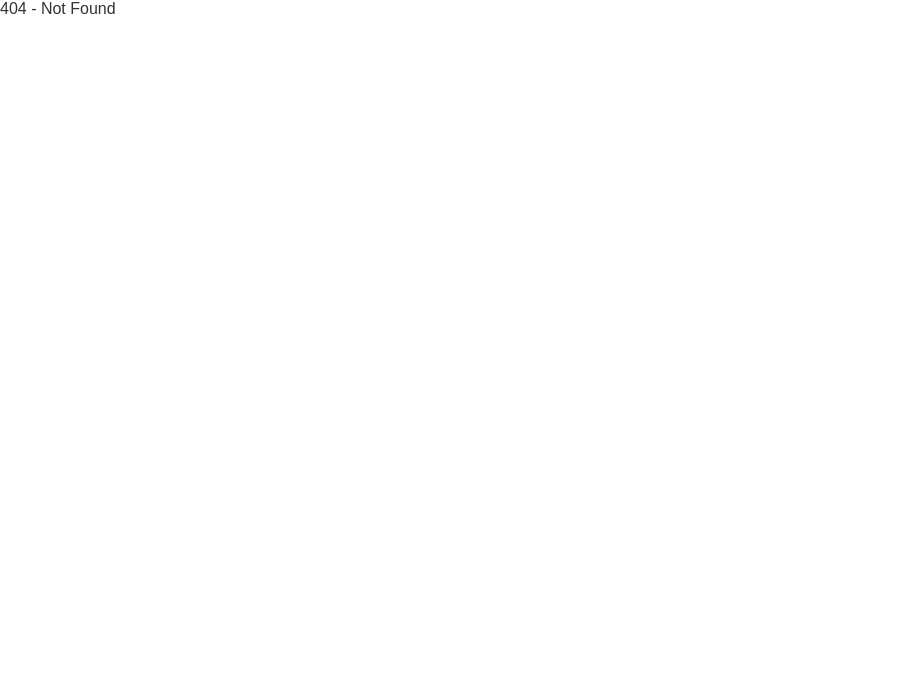
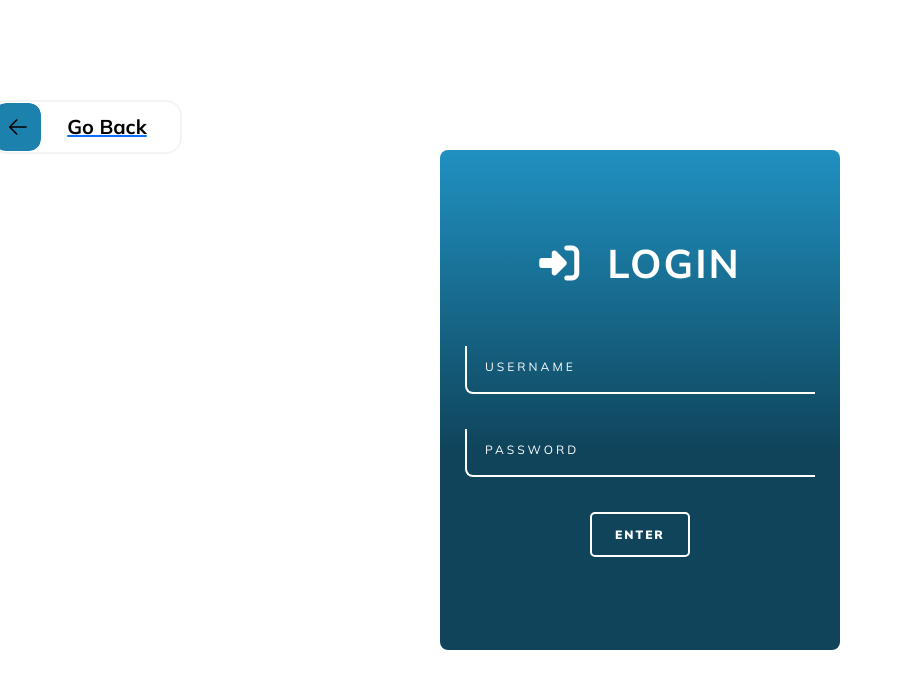
Before and after one commit to vinay-th/Akshar, a React (Vite) app in the folder frontend/: page /login in a window 1280 px wide. Before the commit this address had no page. Shown: the top 688 px of the page, without its empty margins (0-903 px from the left). Built offline with nearby package versions, Linux system fonts and the light colour scheme; a web font is replaced by a local one.

Commit message:
login-page working

```diff
--- a/frontend/index.html
+++ b/frontend/index.html
@@ -13,6 +13,10 @@
       integrity="sha384-QWTKZyjpPEjISv5WaRU9OFeRpok6YctnYmDr5pNlyT2bRjXh0JMhjY6hW+ALEwIH"
       crossorigin="anonymous"
     />
+    <script
+      src="https://kit.fontawesome.com/4845d9b911.js"
+      crossorigin="anonymous"
+    ></script>
     <title>Akshar</title>
   </head>
   <body>
--- a/frontend/package.json
+++ b/frontend/package.json
@@ -22,6 +22,7 @@
     "react": "^18.2.0",
     "react-dom": "^18.2.0",
     "react-router-dom": "^6.26.1",
+    "styled-components": "^6.1.13",
     "web-vitals": "^2.1.4"
   },
   "devDependencies": {
--- a/frontend/src/App.jsx
+++ b/frontend/src/App.jsx
@@ -6,7 +6,8 @@ import {
   useLocation,
 } from 'react-router-dom';
 import Herosection from './pages/Herosection';
-import Whiteboard from './components/Whiteboard.jsx'; // Ensure correct import
+import Whiteboard from './components/Whiteboard.jsx';
+import Login from './pages/Login.jsx';
 
 function MainApp() {
   const action = useNavigationType();
@@ -51,8 +52,7 @@ function MainApp() {
   return (
     <Routes>
       <Route path="/" element={<Herosection />} />
-      <Route path="/teachers/whiteboard" element={<Whiteboard />} />
-      <Route path="/test" element={<div>Test route works</div>} />
+      <Route path="/login" element={<Login />} />
       <Route path="/faculty/:uniqueId/whiteboard" element={<Whiteboard />} />
       <Route path="*" element={<div>404 - Not Found</div>} />
     </Routes>
--- a/frontend/src/App2.js
+++ /dev/null
@@ -1,17 +0,0 @@
-import React from 'react';
-import { Routes, Route } from 'react-router-dom';
-import Herosection from './pages/Herosection';
-import Whiteboard from './components/Whiteboard.jsx';
-
-function App2() {
-  return (
-    <div className="App">
-      <Routes>
-        <Route path="/" element={<Herosection />} />
-        <Route path="/teachers/whiteboard" element={<Whiteboard />} />
-      </Routes>
-    </div>
-  );
-}
-
-export default App2;
--- a/frontend/src/App2.jsx
+++ /dev/null
@@ -1,33 +0,0 @@
-import React from 'react';
-import { Routes, Route, Link } from 'react-router-dom';
-import Whiteboard from './components/Whiteboard';
-import Home from './components/Home';
-
-function App2() {
-  return (
-    <div>
-      <nav>
-        <ul>
-          <li>
-            <Link to="/">Home</Link>
-          </li>
-          <li>
-            <Link to="/test">Test</Link>
-          </li>
-          <li>
-            <Link to="/faculty/demo/whiteboard">Demo Whiteboard</Link>
-          </li>
-        </ul>
-      </nav>
-
-      <Routes>
-        <Route path="/" element={<Home />} />
-        <Route path="/test" element={<div>Test route works</div>} />
-        <Route path="/faculty/:uniqueId/whiteboard" element={<Whiteboard />} />
-        <Route path="*" element={<div>404 - Not Found</div>} />
-      </Routes>
-    </div>
-  );
-}
-
-export default App2;
--- /dev/null
+++ b/frontend/src/components/Divcard.jsx
@@ -0,0 +1,52 @@
+import PropTypes from 'prop-types';
+
+const Divcard = ({ className = '' }) => {
+  return (
+    <div
+      className={`self-stretch shadow-[32px_32px_64px_#c8c8c8,_-32px_-32px_64px_#fefefe] rounded-2xl [background:linear-gradient(180deg,_#2091c1,_#0f445b_67.5%)] flex flex-col items-start justify-start pt-[78px] px-[50px] pb-[100px] box-border gap-[69.3px] max-w-full text-left text-5xl text-black font-title mq700:gap-[35px] mq700:pt-[51px] mq700:px-[25px] mq700:pb-[65px] mq700:box-border mq450:gap-[17px] ${className}`}
+    >
+      <div className="w-[469px] flex flex-row items-start justify-center max-w-full text-29xl">
+        <div className="flex flex-row items-start justify-start gap-[26px]">
+          <div className="flex flex-col items-start justify-start pt-1.5 px-0 pb-0">
+            <img
+              className="w-12 h-12 relative overflow-hidden shrink-0"
+              loading="lazy"
+              alt=""
+              src="/righttobracket-1.svg"
+            />
+          </div>
+          <h1 className="m-0 relative text-inherit tracking-[4px] uppercase font-black font-inherit mix-blend-normal whitespace-nowrap">
+            LOG IN
+          </h1>
+        </div>
+      </div>
+      <div className="self-stretch flex flex-row items-start justify-start max-w-full font-roboto">
+        <div className="flex-1 rounded-t-none rounded-br-none rounded-bl-2xl border-black border-b-[4px] border-solid border-black border-l-[4px] border-solid box-border flex flex-row items-start justify-start pt-[22px] px-10 pb-[26px] max-w-full">
+          <h1 className="m-0 relative text-inherit tracking-[6px] uppercase font-normal font-inherit mix-blend-normal z-[1] mq450:text-lgi">
+            USERNAME
+          </h1>
+        </div>
+      </div>
+      <div className="self-stretch flex flex-row items-start justify-start max-w-full">
+        <div className="flex-1 rounded-t-none rounded-br-none rounded-bl-2xl border-black border-b-[4px] border-solid border-black border-l-[4px] border-solid box-border flex flex-row items-start justify-start pt-[21px] px-10 pb-[26px] max-w-full">
+          <h1 className="m-0 relative text-inherit tracking-[6px] uppercase font-normal font-inherit mix-blend-normal z-[1] mq450:text-lgi">
+            PASSWORD
+          </h1>
+        </div>
+      </div>
+      <div className="self-stretch flex flex-row items-start justify-center">
+        <button className="cursor-pointer border-black border-[4px] border-solid pt-[29px] pb-[27px] pl-[50px] pr-[46px] bg-[transparent] w-[200px] rounded-3xs box-border flex flex-row items-start justify-start hover:bg-darkslategray-300 hover:border-darkslategray-100 hover:border-[4px] hover:border-solid hover:box-border">
+          <div className="relative text-xl tracking-[4px] uppercase font-roboto text-black text-center inline-block mix-blend-normal min-w-[96px] mq450:text-base">
+            SUBMIT
+          </div>
+        </button>
+      </div>
+    </div>
+  );
+};
+
+Divcard.propTypes = {
+  className: PropTypes.string,
+};
+
+export default Divcard;
--- a/frontend/src/components/Landing.jsx
+++ b/frontend/src/components/Landing.jsx
@@ -42,7 +42,7 @@ const Landing = ({ className = '' }) => {
           >
             <ul className="navbar-nav mb-2 mb-lg-0">
               <li className="nav-item">
-                <a className="nav-link" href="#">
+                <a className="nav-link" href="/">
                   Home
                 </a>
               </li>
@@ -66,10 +66,16 @@ const Landing = ({ className = '' }) => {
               <button
                 className="btn btn-faculty btn-outline-dark me-2"
                 style={{ marginRight: '24px' }}
+                onClick={() => (window.location.href = '/login')}
               >
                 Student
               </button>
-              <button className="btn btn-student btn-dark">Faculty</button>
+              <button
+                className="btn btn-student btn-dark"
+                onClick={() => (window.location.href = '/login')}
+              >
+                Faculty
+              </button>
             </div>
           </div>
         </div>
--- /dev/null
+++ b/frontend/src/components/Login.css
@@ -0,0 +1,120 @@
+* {
+  font-family: 'Mulish', sans-serif;
+}
+.login-back {
+  background-color: #ffffff !important;
+  color: #000 !important;
+  transition: all 0.3s ease;
+}
+.login-back:hover {
+  background-color: #000 !important;
+}
+.login-back-txt {
+  color: #000 !important;
+  text-decoration: none !important;
+  transition: all 0.3s ease;
+}
+.login-back:hover .login-back-txt {
+  color: #ffffff !important;
+}
+
+/* Updated styles for login card */
+.card {
+  display: flex;
+  justify-content: center;
+  align-items: center;
+  height: 500px;
+  width: 400px;
+  flex-direction: column;
+  gap: 35px;
+  border-radius: 8px;
+  transition: all 0.3s ease;
+}
+
+.login-gradient {
+  background: linear-gradient(to bottom, #2091c1 0%, #0f445b 60%);
+}
+
+.login {
+  color: #fff;
+  text-transform: uppercase;
+  letter-spacing: 2px;
+  display: block;
+  font-weight: bold;
+  font-size: 2.5rem;
+  margin-bottom: 1rem;
+}
+
+.inputBox {
+  position: relative;
+  width: 350px;
+}
+
+.inputBox input {
+  width: 100%;
+  padding: 10px;
+  outline: none;
+  border: none;
+  color: #fff;
+  font-size: 1em;
+  background: transparent;
+  border-left: 2px solid #fff;
+  border-bottom: 2px solid #fff;
+  transition: 0.1s;
+  border-bottom-left-radius: 8px;
+}
+
+.inputBox span {
+  margin-top: 5px;
+  position: absolute;
+  left: 0;
+  transform: translateY(-4px);
+  margin-left: 10px;
+  padding: 10px;
+  pointer-events: none;
+  font-size: 12px;
+  color: #fff;
+  text-transform: uppercase;
+  transition: 0.5s;
+  letter-spacing: 3px;
+  border-radius: 8px;
+}
+
+.inputBox input:valid ~ span,
+.inputBox input:focus ~ span {
+  transform: translateX(210px) translateY(-15px);
+  font-size: 0.8em;
+  padding: 5px 10px;
+  background: #fff;
+  letter-spacing: 0.2em;
+  color: #2091c1;
+  border: 2px;
+}
+
+.inputBox input:valid,
+.inputBox input:focus {
+  border: 2px solid #fff;
+  border-radius: 8px;
+}
+
+.enter {
+  height: 45px;
+  width: 100px;
+  border-radius: 5px;
+  border: 2px solid #fff;
+  cursor: pointer;
+  background-color: transparent;
+  transition: 0.5s;
+  text-transform: uppercase;
+  font-size: 10px;
+  letter-spacing: 2px;
+  margin-bottom: 1em;
+  color: #fff;
+  font-weight: 900;
+  font-size: 0.75rem;
+}
+
+.enter:hover {
+  background-color: #fff;
+  color: #2091c1;
+}
--- a/frontend/src/components/Testimonials.css
+++ b/frontend/src/components/Testimonials.css
@@ -48,6 +48,7 @@
   border-radius: 24px;
   line-height: 1.6;
   transition: all 0.48s cubic-bezier(0.23, 1, 0.32, 1);
+  border: 0 !important;
 }
 
 .content {
--- /dev/null
+++ b/frontend/src/pages/Login.jsx
@@ -0,0 +1,42 @@
+import '../components/Login.css';
+
+const Login = () => {
+  return (
+    <div className="w-full h-screen bg-white flex items-center justify-center px-4">
+      <div className="w-full max-w-[1200px] flex items-center justify-center relative">
+        <a href="/" className="absolute left-[-50px] top-[-50px]">
+          <button className="login-back cursor-pointer border-gray-100 border-[2px] border-solid py-px px-0.5 bg-white w-48 rounded-2xl box-border flex flex-row items-center justify-start gap-[11px]">
+            <img
+              className="h-12 w-[47px] relative rounded-xl"
+              alt=""
+              src="/login-back.svg"
+            />
+            <div className="w-[110px] flex flex-col items-start justify-center">
+              <span className="login-back-txt self-stretch relative text-xl leading-[28px] font-semibold font-title text-center mix-blend-normal mq450:text-base mq450:leading-[22px]">
+                Go Back
+              </span>
+            </div>
+          </button>
+        </a>
+        <div className="flex items-center justify-center">
+          <div className="card login-gradient">
+            <span className="login">
+              <i class="fa-solid fa-right-to-bracket"></i>&nbsp; Login
+            </span>
+            <div className="inputBox">
+              <input type="text" required="required" />
+              <span>Username</span>
+            </div>
+            <div className="inputBox">
+              <input type="password" required="required" />
+              <span>Password</span>
+            </div>
+            <button className="enter">Enter</button>
+          </div>
+        </div>
+      </div>
+    </div>
+  );
+};
+
+export default Login;
```
Also changed, not shown: frontend/.eslintrc.json (added), frontend/public/login-back.svg (added), 1 other file (tests, documents, lock files or other folders).
